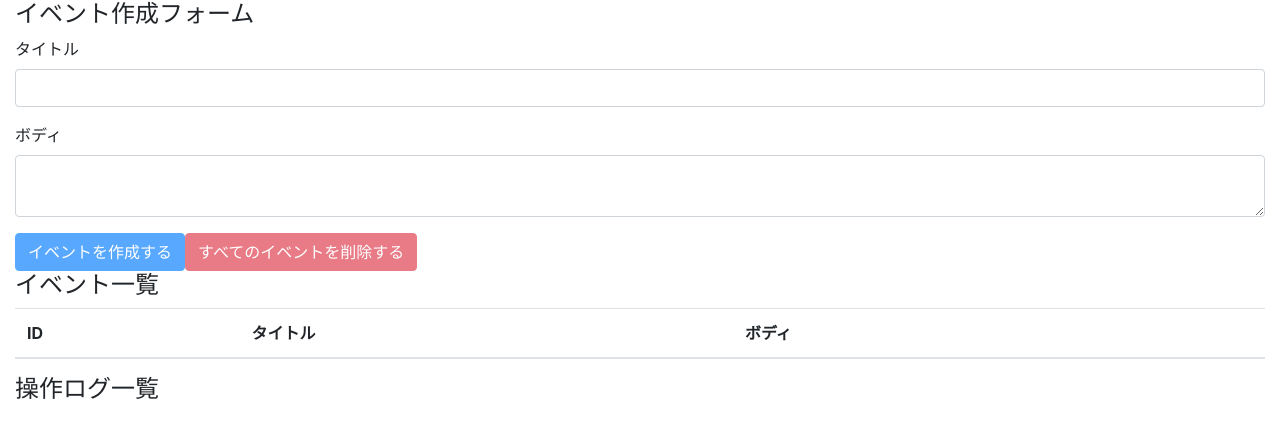
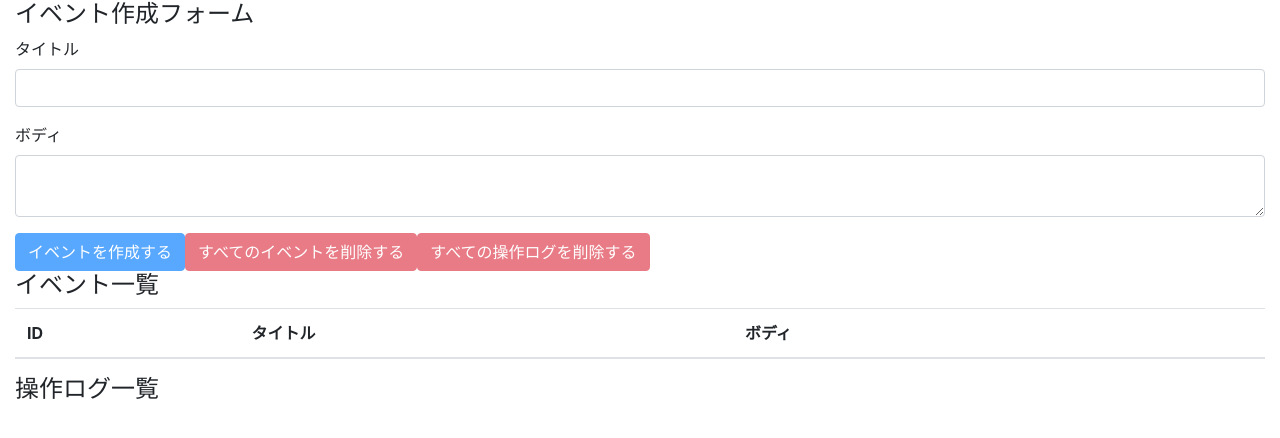
Before and after one commit to yooda123/react-hooks-101, a React (Create React App) app: page / in a window 1280 px wide. Shown: the top 438 px of the page. Built offline with nearby package versions, Linux system fonts and the light colour scheme.

Commit message:
delete all operation logs

```diff
--- a/src/components/EventForm.js
+++ b/src/components/EventForm.js
@@ -42,8 +42,17 @@
     }
   }
 
+  const deleteAllOperationLogs = (e) => {
+    e.preventDefault();
+    const result = window.confirm('すべての操作ログを本当に削除してもいいですか？');
+    if (result) {
+      dispatch({ type: DELETE_ALL_OPERATION_LOGS });
+    }
+  }
+
   const unCreatable = title === '' || body === '';
   const unDeletable = state.events.length === 0;
+  const unDeletableLogs = state.operationLogs.length === 0;
 
   return (
     <>
@@ -60,6 +69,7 @@
 
         <button className="btn btn-primary" onClick={addEvent} disabled={unCreatable}>イベントを作成する</button>
         <button className="btn btn-danger" onClick={deleteAllEvents} disabled={unDeletable}>すべてのイベントを削除する</button>
+        <button className="btn btn-danger" onClick={deleteAllOperationLogs} disabled={unDeletableLogs}>すべての操作ログを削除する</button>
       </form>
     </>
   )
```
